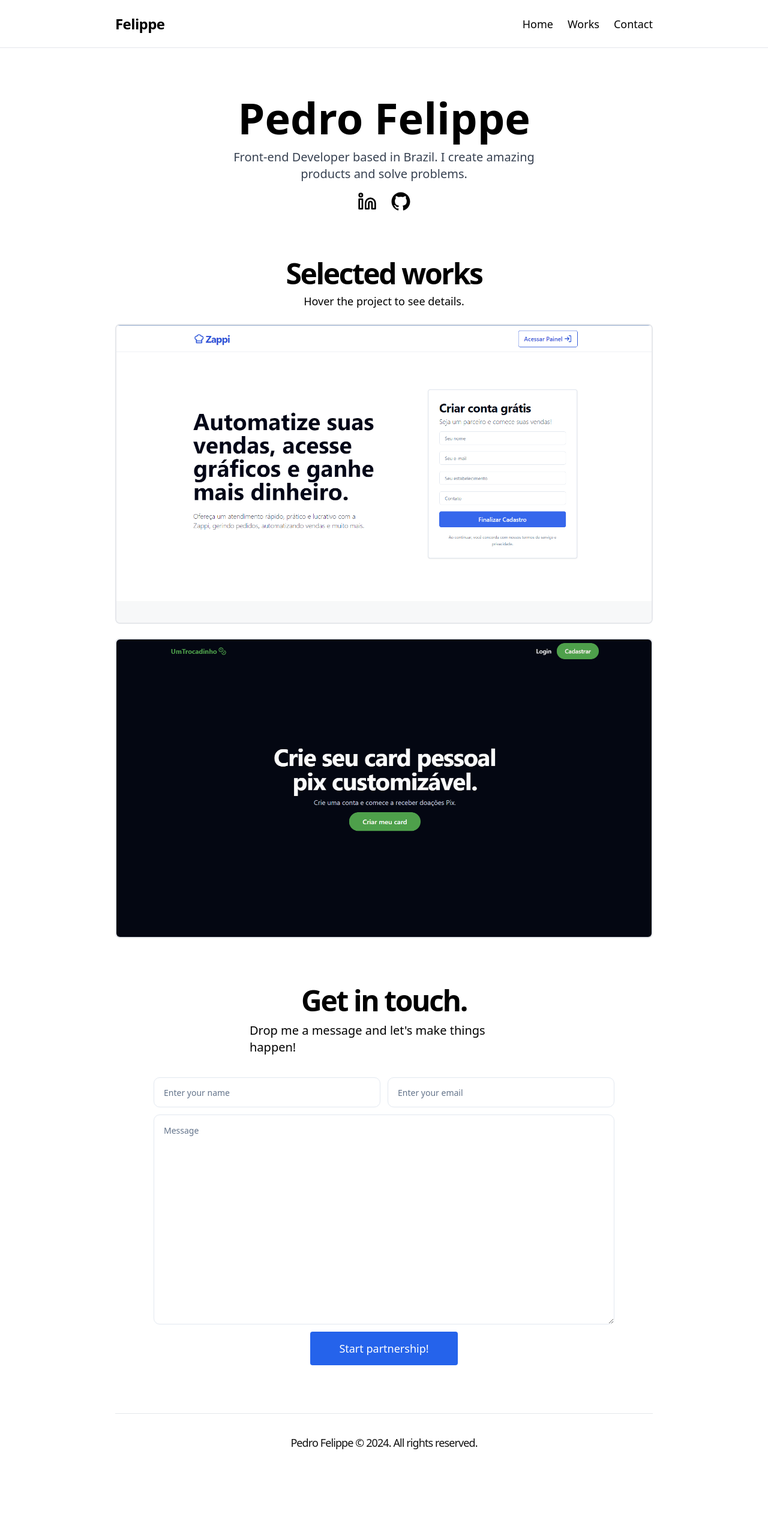
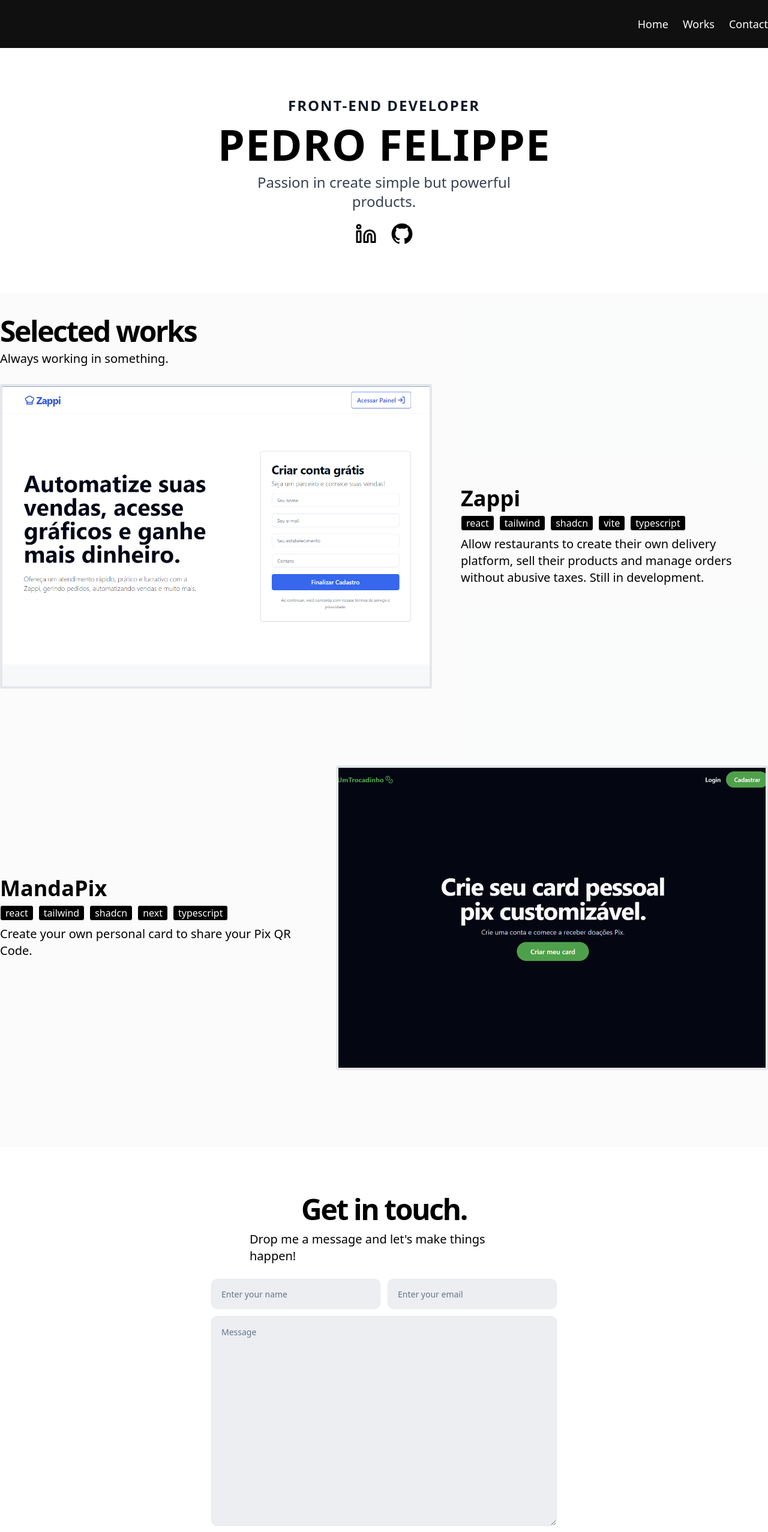
Before and after one commit to pefelippe/Portfolio, a Next.js app: page / in a window 1280 px wide. Shown: the top 2554 px of the page at 60% size. Before the commit the page ends 2452 px from the top, so only its background shows below. Built offline with nearby package versions, Linux system fonts and the light colour scheme.

Commit message:
refactor

```diff
--- a/pages/index.tsx
+++ b/pages/index.tsx
@@ -6,10 +6,14 @@ import ProjectContent from "../src/content/ProjectContent";
 
 export default function Home() {
   return (
-    <motion.div className=" flex flex-col  relative w-full h-full mt-20 ">
-      <section className=" flex flex-col  relative w-full h-full max-xl:px-6  gap-20  py-20 mx-auto  max-w-4xl">
+    <motion.div className=" flex flex-col  relative w-full h-full mt-20 gap-20 py-20">
+      <section className=" flex flex-col  relative w-full h-full max-xl:px-6   mx-auto  ">
         <Hero />
+      </section>
+      <section className="  w-full h-full max-xl:px-6 bg-gray-300/10 py-10 xl:pb-32">
         <ProjectContent />
+      </section>
+      <section className="  w-full h-full max-xl:px-6 ">
         <ContactContent />
       </section>
     </motion.div>
--- a/src/components/MessageForm.tsx
+++ b/src/components/MessageForm.tsx
@@ -75,7 +75,7 @@ export default function MessageForm({}) {
             {...register("firstName", { required: true, maxLength: 50 })}
             id="first-name"
             placeholder="Enter your name"
-            className=" border  p-4 py-6 w-full focus:outline-none focus:ring focus:ring-blue-500"
+            className=" border  p-4 py-6 w-full focus:outline-none focus:ring focus:ring-blue-500 bg-gray-300/40"
           />
 
           <Input
@@ -83,7 +83,7 @@ export default function MessageForm({}) {
             id="email"
             placeholder="Enter your email"
             type="email"
-            className=" border p-4 py-6 w-full focus:outline-none focus:ring focus:ring-blue-500"
+            className=" border p-4 py-6 w-full focus:outline-none focus:ring focus:ring-blue-500 bg-gray-300/40"
           />
         </div>
 
@@ -91,7 +91,7 @@ export default function MessageForm({}) {
           {...register("message", { required: true, maxLength: 500 })}
           id="message"
           placeholder="Message"
-          className="border p-4   w-full focus:outline-none focus:ring focus:ring-blue-500 min-h-[250px] md:min-h-[350px] "
+          className="border p-4   w-full focus:outline-none focus:ring focus:ring-blue-500 min-h-[250px] md:min-h-[350px] bg-gray-300/40"
         />
 
         <Button
--- a/src/components/ProjectCard.tsx
+++ b/src/components/ProjectCard.tsx
@@ -24,20 +24,25 @@ function ProjectCard({
 
   return (
     <div
-      className={`w-full flex flex-col gap-3 items-start text-center h-full overflow-hidden justify-start ${
-        isEvenId ? "" : ""
+      className={`w-full flex  max-xl:flex-col  items-center text-start  overflow-hidden justify-start  gap-2 xl:gap-12 ${
+        isEvenId ? "xl:flex-row-reverse" : ""
       }`}
     >
-      <div className="relative border-2 overflow-hidden transition-all group rounded-sm w-full min-h-[300px] xl:h-[500px] ">
-        <Link href={link} target="_blank">
+      <Link
+        href={link}
+        target="_blank"
+        className="rounded overflow-hidden w-full max-w-3xl
+         transition-all  border-4 hover:border-blue"
+      >
         <motion.img
           src={imgUrl}
           alt="card image"
-            className="object-cover flex-shrink-0 transition-all w-full h-full flex shadow-2xl overflow-hidden"
+          className="object-cover flex-shrink-1 transition-all w-full h-full  min-h-[300px] xl:h-[500px] "
         />
-          <div className="flex flex-col absolute inset-0 bg-stone-900 opacity-0 transition-opacity group-hover:opacity-95  px-8">
-            <div className="flex flex-col gap-4 h-full items-start text-start justify-center text-white text-sm">
-              <p className="text-lg font-semibold  ">{title}</p>
+      </Link>
+
+      <div className="flex flex-col gap-2 h-full justify-start  text-md mx-auto w-full xl:max-w-lg ">
+        <p className="text-4xl font-bold  ">{title}</p>
         <div className="flex gap-2 flex-wrap ">
           {stack.map((tool) => {
             return (
@@ -50,10 +55,7 @@ function ProjectCard({
             );
           })}
         </div>
-              <h3 className="max-w-3xl text-sm font-thin  ">{description}</h3>
-            </div>
-          </div>
-        </Link>
+        <p className="text-xl font-normal">{description}</p>
       </div>
     </div>
   );
--- a/src/components/layout/Footer.tsx
+++ b/src/components/layout/Footer.tsx
@@ -5,10 +5,10 @@ function Footer() {
 
   return (
     <motion.footer
-      className="z-40 h-24 w-screen font-extralight items-center mx-auto text-[#101010] bg-white flex flex-col max-w-4xl border-t
-     text-lg  justify-center max-xl:px-6 lg:grid-cols-4 gap-4 "
+      className="z-40 h-24 w-screen font-light items-center mx-auto bg-[#101010]
+       text-white flex flex-col  border-t text-md  justify-center max-xl:px-6 lg:grid-cols-4 gap-4 "
     >
-      <p className="text-md font-light tracking-tighter">
+      <p className="text-md lg:text-xl font-normal tracking-tighter">
         Pedro Felippe © {year}. All rights reserved.
       </p>
       {/* <Links /> */}
--- a/src/components/layout/Header.tsx
+++ b/src/components/layout/Header.tsx
@@ -11,8 +11,8 @@ const Logo = () => {
       offset={-250}
       duration={500}
     >
-      <button className="flex text-2xl font-bold hover:text-[#101010]/80 transition-all tracking-tight w-fit  ">
-        <span>Felippe</span>
+      <button className="uppercase t flex text-2xl font-bold hover:text-[#101010]/80 transition-all tracking-tighter  w-fit  ">
+        <span>PedroFelippe</span>
       </button>
     </ScrollLink>
   );
@@ -64,12 +64,12 @@ const HeaderButtons = () => {
 };
 const Header = () => {
   return (
-    <motion.header className="flex fixed h-20 z-50  left-0 right-0 backdrop-blur-3xl w-full  bg-white transition-all border-b">
+    <motion.header className="bg-[#101010] text-white flex fixed h-20 z-50  left-0 right-0 backdrop-blur-3xl w-full uppercase  transition-all ">
       <motion.nav
         initial={{ opacity: 0, y: -25 }}
         animate={{ opacity: 1, y: 0 }}
         transition={{ duration: 0.5, delay: 0.5 }}
-        className="flex w-full mx-auto items-center justify-between  max-xl:px-6 max-w-4xl"
+        className="flex w-full mx-auto items-center justify-between  max-xl:px-6 max-w-7xl"
       >
         <Logo />
         <HeaderButtons />
--- a/src/constants/index.js
+++ b/src/constants/index.js
@@ -10,7 +10,7 @@ export const projects = [
       "Allow restaurants to create their own delivery platform, sell their products and manage orders without abusive taxes. Still in development.",
   },
   {
-    id: 3,
+    id: 2,
     link: "https://manda-pix-five.vercel.app/",
     repo: "https://github.com/pefelippe/MandaPix",
     title: "MandaPix",
--- a/src/content/ContactContent.tsx
+++ b/src/content/ContactContent.tsx
@@ -10,7 +10,7 @@ function ContactContent() {
       initial={{ opacity: 0, y: 50 }}
       whileInView={{ opacity: 1, y: 0 }}
       transition={{ duration: 0.5 }}
-      className="flex flex-col mx-auto justify-center items-center  relative w-full h-full gap-3 max-w-3xl"
+      className="flex flex-col mx-auto justify-center items-center  relative w-full h-full gap-3 max-w-xl"
     >
       <h1 className="text-4xl lg:text-5xl  font-bold tracking-tighter">
         Get in touch.
@@ -18,7 +18,7 @@ function ContactContent() {
       <h3 className="text-xl font-thin flex flex-col max-w-md pb-1  ">
         Drop me a message and let's make things happen!
       </h3>
-      <div className="w-full flex  items-center justify-center pt-5">
+      <div className="w-full flex  items-center justify-center pt-2">
         <MessageForm />
       </div>
     </motion.div>
--- a/src/content/Hero.tsx
+++ b/src/content/Hero.tsx
@@ -11,17 +11,22 @@ export default function Hero() {
       animate={{ opacity: 1, y: 0 }}
       transition={{ duration: 0.5 }}
       id="hero-container"
-      className="flex  relative
-      w-full max-md:flex-col  justify-start items-center text-center mx-auto  md:gap-10"
+      className="flex relative w-full max-md:flex-col tracking-normal  justify-center items-center text-center mx-auto  md:gap-10 max-w-7xl"
     >
-      <motion.div className="flex justify-center flex-col h-full  items-center  md:gap-2 z-30  w-full ">
-        <motion.h1 className="text-5xl lg:text-7xl font-bold tracking-normal max-w-lg">
-          <span className="">Pedro Felippe</span>
+      <motion.div className="flex flex-col gap-3 items-center">
+        <motion.h3 className="text-lg md:text-2xl font-bold  max-w-xl">
+          <span className="uppercase tracking-[2px] text-gray-900">
+            Front-end Developer
+          </span>
+        </motion.h3>
+        <motion.h1 className="text-7xl font-bold  uppercase">
+          <span className=" tracking-[1px]">
+            <span className="">Pedro Felippe</span>
+          </span>
         </motion.h1>
 
-        <motion.h3 className="text-lg md:text-xl font-thin flex flex-col max-w-xl w-full text-gray-700 py-2">
-          Front-end Developer based in Brazil. I create amazing products and
-          solve problems.
+        <motion.h3 className="text-xl md:text-2xl font-thin flex flex-col max-w-sm xl:max-w-lg w-full text-gray-700 pb-2">
+          Passion in create simple but powerful products.
         </motion.h3>
         {/* <motion.div className="flex max-md:flex-col items-center justify-center w-full max-md:space-y-4 md:space-x-4 max-w-sm">
           <ScrollLink
@@ -61,11 +66,11 @@ export default function Hero() {
             target="_blank"
             href="https://www.linkedin.com/in/pedro-felippe/"
           >
-            <LinkedinIcon className="h-8 w-8 hover:text-blue" />
+            <LinkedinIcon className="h-9 w-9  hover:text-blue" />
           </AnimatedBtn>
 
           <AnimatedBtn href="https://github.com/pefelippe">
-            <GitHubLogoIcon className="h-8 w-8 hover:text-blue" />
+            <GitHubLogoIcon className="h-9 w-9 hover:text-blue" />
           </AnimatedBtn>
         </motion.div>
       </motion.div>
--- a/src/content/ProjectContent.tsx
+++ b/src/content/ProjectContent.tsx
@@ -10,17 +10,20 @@ function Projects() {
       animate={{ opacity: 1, y: 0 }}
       transition={{ duration: 0.75, delay: 0.5 }}
       id="projects-container"
-      className=" flex flex-col w-full items-center  justify-center gap-2  mx-auto   max-w-7xl"
+      className=" flex flex-col w-full items-start  justify-start gap-2  mx-auto x max-w-7xl"
     >
       <h1 className="text-4xl lg:text-5xl font-bold tracking-tighter ">
         Selected works
       </h1>
 
-      <h3 className=" text-lg font-thin flex flex-col   pb-1 ">
-        Hover the project to see details.
+      <h3 className=" text-xl font-normal flex flex-col   pb-5 ">
+        Always working in something.
       </h3>
 
-      <div className="grid grid-cols-1 md:grid-cols-2 xl:grid-cols-1 gap-6 justify-center w-full items-center pt-3">
+      <div
+        className="grid grid-cols-1 md:grid-cols-2 xl:grid-cols-1 gap-16
+       xl:gap-32 justify-center w-full items-center min-h-fit"
+      >
         {projects?.map((proj) => {
           return (
             <ProjectCard
```
Lines whose indentation alone changed are shown as unchanged.
